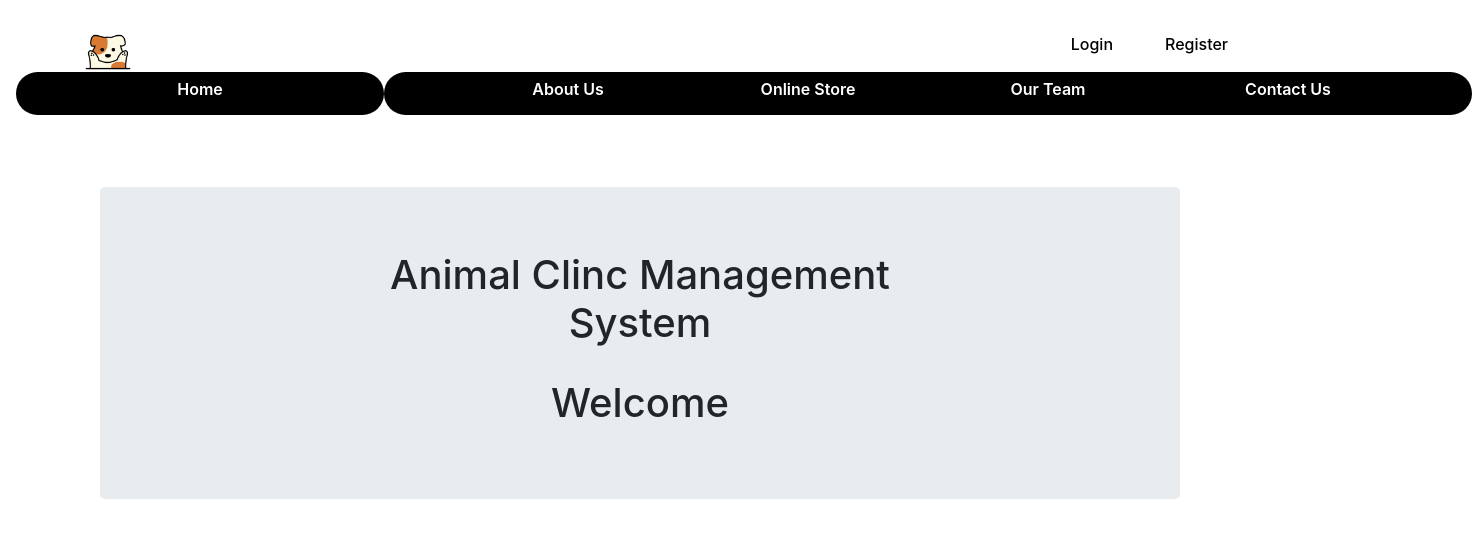
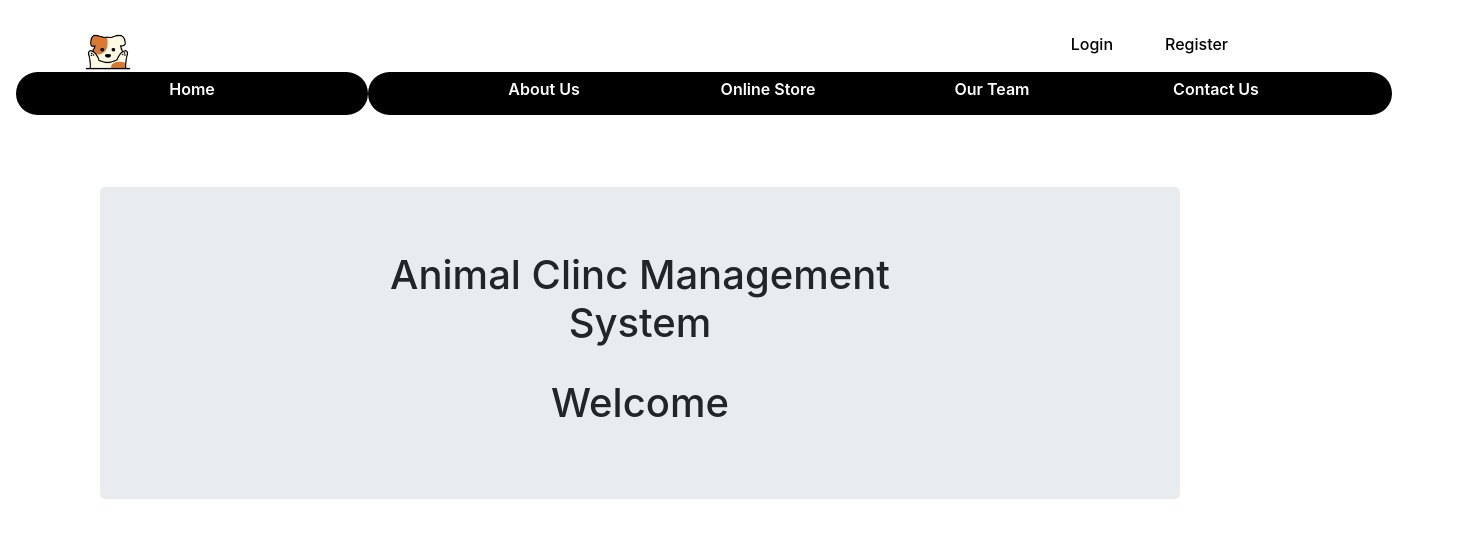
Before and after one commit to SLIITITP/ITP_WD_B03_G12, a React (Create React App) app in the folder Project1/myapp/: page / in a window 1280 px wide. Shown: the top 538 px of the page, 1472 px wide, since content can reach past the window. Built offline with nearby package versions, Linux system fonts and the light colour scheme.

Commit message:
navbar update2

```diff
--- a/Project1/myapp/src/components/CSS/navbar.css
+++ b/Project1/myapp/src/components/CSS/navbar.css
@@ -48,7 +48,7 @@ p {
 
 .nav-item2 {
     list-style: none;
-    width: 15em;
+    width: 14em;
     text-align: center;
 
 }
```
Also changed, not shown: 1 other file (tests, documents, lock files or other folders).
